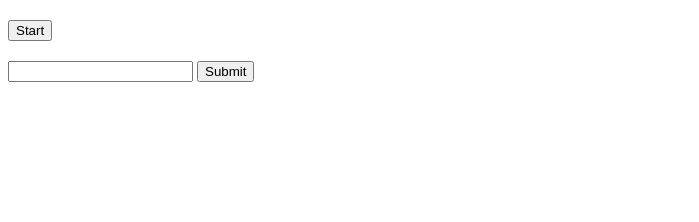
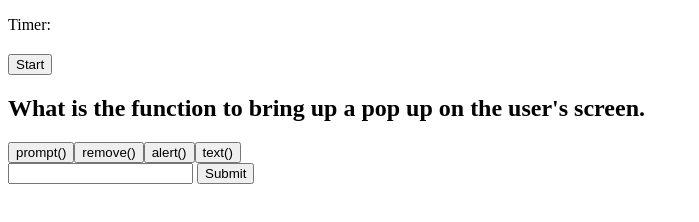
Before and after one commit to Namagaii/NR-Code-Quiz, a plain HTML site: page index.html in a window 1280 px wide. Both pictures are taken after a click on the button "Start". Shown: the whole page, without its empty margins (0-699 px from the left). Drawn offline with nearby package versions, Linux system fonts and the light colour scheme.

Commit message:
Added highscore page.

```diff
--- /dev/null
+++ b/assets/javascript/highscore.js
@@ -0,0 +1,3 @@
+let scoreData = JSON.parse(localStorage.getItem("HighscoreData"));
+$("#NameField").text(scoreData.username);
+$("#ScoreField").text(scoreData.score);
--- a/assets/javascript/script.js
+++ b/assets/javascript/script.js
@@ -1,87 +1,146 @@
-/*
-    Notes:
-    Clear #Answers and write new questions
-    Listen for form submition formEl.on("submit", function)
-    event.preventDefault() on form
+const highscorePageUrl = "highscore.html";
+const startButtonEl = $("#StartButton");
+const homeSectionEl = $("#HomeSection");
+const quizSectionEl = $("#QuizSection");
+const formSectionEl = $("#HighscoreForm");
+const questionEl = $("#Question");
+const answersEl = $("#Answers");
+const alertEl = $("#Alert");
+var answersListEl;
+const timerCountEl = $("TimerCount");
+var timer;
+var score = 0;
+var timerCounter = 60;
+var questionIndex;
+//#region Questions Array
+var questions = [
+    {
+        question: "What is the function to bring up a pop up on the user's screen.",
+        answers: [
+            "prompt()",
+            "remove()",
+            "alert()",
+            "text()"
+        ],
+        correctAnswer: 3
+    },
+    {
+        question: "How do you redirect to a different page using javascript.",
+        answers: [
+            "window.location",
+            "window.document",
+            "window.page",
+            "window.currentPage",
+            "window.dom"
+        ],
+        correctAnswer: 1
+    },
+    {
+        question: "What is the name of the property storing the length of an array.",
+        answers: [
+            "length",
+            "size",
+            "width",
+            "amount"
+        ],
+        correctAnswer: 1
+    }
 
-    When Game Starts:
-    Set timer and start countdown
-    Show Question
-*/
+];
+//#endregion
 
-/*
-get start button
-set start button event listener
-function{
-    hide #HomeSection
-    show #QuizSection
-    start timer at 1 sec interval count down function
+
+function displayNextQuestion(){
+    if (!answersListEl){createList();}
+    if (questionIndex === questions.length) {gameOver(); return;}
+    //Delete unused list items
+    if (questions[questionIndex].answers.length != answersListEl.children().length){
+        // Delete all items after certain index
+        for (let i = questions[questionIndex].answers.length - 1; i < answersListEl.children().length; i++){
+            let answerListChildren = answersListEl.children();
+            answerListChildren[i].remove();
+        }
+    }
+    questionEl.text(questions[questionIndex].question);
+    for(let i = 0; i < questions[questionIndex].answers.length; i++){
+        //Add a new list item if there are not enough items
+        if (i >= answersListEl.children().length) {
+            var listItem = $("<button>");
+            listItem.attr("id", i);
+            answersListEl.append(listItem);
+        }
+        let answerListChildren = answersListEl.children();
+        console.log(answerListChildren[i]);
+        answerListChildren[i].innerHTML = questions[questionIndex].answers[i]; //Add text to list item
+    }
+}
+
+function init(){
+    questionIndex = 0;
+    createList();
+    //When an answer is clicked check if its correct and move to the next question
+    answersListEl.on("click", checkAnswer);
+}
+
+function createList(){
+    answersListEl = $("<div>");
+    for (let i = 0; i < questions[questionIndex].answers.length; i++){
+        var listItem = $("<button>");
+        listItem.attr("id", i);
+
+        //listItem.class();
+        answersListEl.append(listItem);
+    }
+    answersEl.append(answersListEl);
+}
+
+function checkAnswer(event){
+    var answerChildren = answersListEl.children();
+    var index = answerChildren.index(event.target);
+    if( index === questions[questionIndex].correctAnswer - 1){
+        alertEl.text("Correct!!");
+        score++;
+    }
+    else{
+        alertEl.text("Wrong!");
+        score--;
+    }
+    questionIndex++;
+    displayNextQuestion();
+}
+
+function gameOver(){
+    clearInterval(timer);
+    timerCounter = 60;
+    quizSectionEl.attr("Display", "none");
+    formSectionEl.attr("Display", "block");
+    $("#ScoreLabel").text("Your score was " + score + "points");
+}
+
+//When the start button is clicked start the game
+startButtonEl.on("click", function(event){
+    homeSectionEl.attr("Display", "none");
+    quizSectionEl.attr("Display", "block");
+    //Write the initial value of timer
+    timerCountEl.text(timerCounter);
+    //Start the timer
+    timer = setInterval(function(){
+        //if timerCounter is 0 stop the game and exit function
+        if (timerCounter <= 0){gameOver(); return;}
+        timerCounter--;
+        timerCountEl.text(timerCounter);
+    }, 1000);
     init();
     displayNextQuestion();
-}
-*/
-var startButton = $("#startButton");
-var homeSection = $("#HomeSection");
-var quizSection = $("#QuizSection");
-startButton.on("click", function(){
+});
 
-});
-/*
-    questions[] = [
-        {
-            question: "question"
-            answers: [...]
-            correctAnswer:
-        }
-    ]
-    questionIndex;
-    function displayNextQuestion(){
-        if (answersListEl does not exist) then call init func
-        if (questionIndex === questions.length - 1) then call gameOver()
-        questionEl.text(questions[questionIndex].question);
-        for(var i = 0; i < questions[questionIndex].answers.length; i++){
-            check if li exist to set text too if not make new one
-            set text to answer li
-        }
-    }
-*/
-
-/*
-    function init(){
-        questionIndex = 0;
-        create answer <ul>
-        for elements in answers array of current question object make li
-        create answer <li>
-        add class to answer li
-        append <li> to ul
-        leave for loop
-        append ul to #Answers div
-    }
-*/
-
-/*
-    $(#Answers).on("click", function(){
-        if (event.target.index === questions[questionIndex].correctAnswer)
-        then
-        write into #Alert "Correct!!" and increment score
-        else
-        then
-        write into #Alert "Wrong!" and decrement score and subtract time
-        displayNextQuestion();
-    })
-*/
-
-/*
-    function gameOver()
-    {
-        stop the timer
-        #QuizSection hide
-        #HighscoreForm Show
-        set #ScoreLabel Your score was *Score* points
-    }
-
-    $(#HighscoreForm).submit(function(event){
-        save data to local storage and return to start page
-        link to Scoreboard page
-    })
-*/
+//When form is submitted save the data
+formSectionEl.submit(function(event){
+    event.preventDefault();
+    var highscoreData = {
+        score: score,
+        username: $("#FormTextBox").val()
+    };
+    localStorage.setItem("HighscoreData", JSON.stringify(highscoreData));
+    window.location = highscorePageUrl;
+})
--- a/index.html
+++ b/index.html
@@ -13,7 +13,8 @@
         <!--
         Four: link to new doc
         -->
-
+        <a href="#"></a>
+        <p>Timer: <span id="TimerCount"></span></p>
     </header>
     <main>
     <!--
@@ -22,7 +23,7 @@
     -->
     <section id="HomeSection">
         <h1></h1>
-        <button>Start</button>
+        <button  id="StartButton">Start</button>
     </section>
     <!--
         Second: QuizPage:
@@ -31,9 +32,7 @@
     -->
     <section id="QuizSection">
         <h2 id="Question"></h2>
-        <div id="Answers">
-
-        </div>
+        <div id="Answers"></div>
         <div id="Alert"></div>
     </section>
     <!--
@@ -41,7 +40,7 @@
     -->
     <form id="HighscoreForm">
         <label id="ScoreLabel" for="NameField"></label>
-        <input type="text" name="NameField">
+        <input id="FormTextBox" type="text" name="NameField">
         <input type="submit">
     </form>
     </main>
```
Also changed, not shown: highscore.html (added, +15 -0 lines), jsconfig.json (added, +7 -0 lines).
